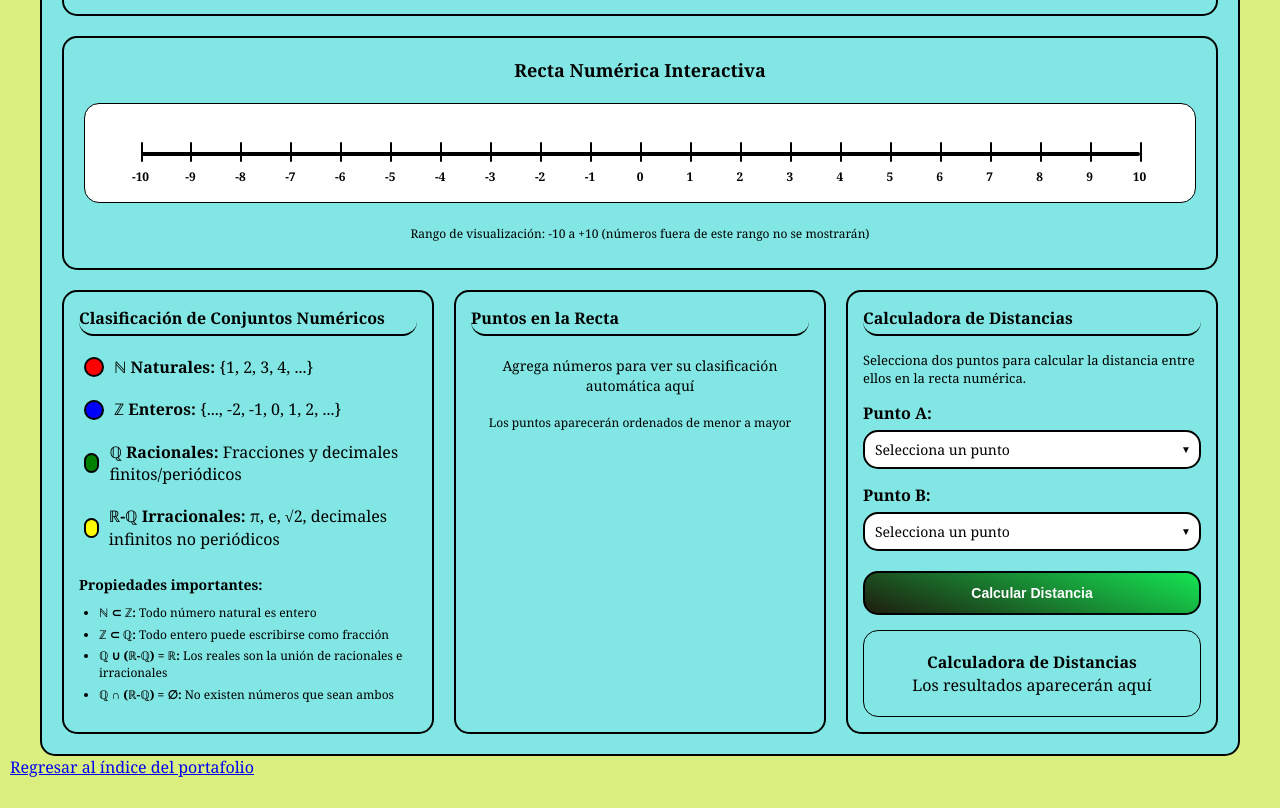
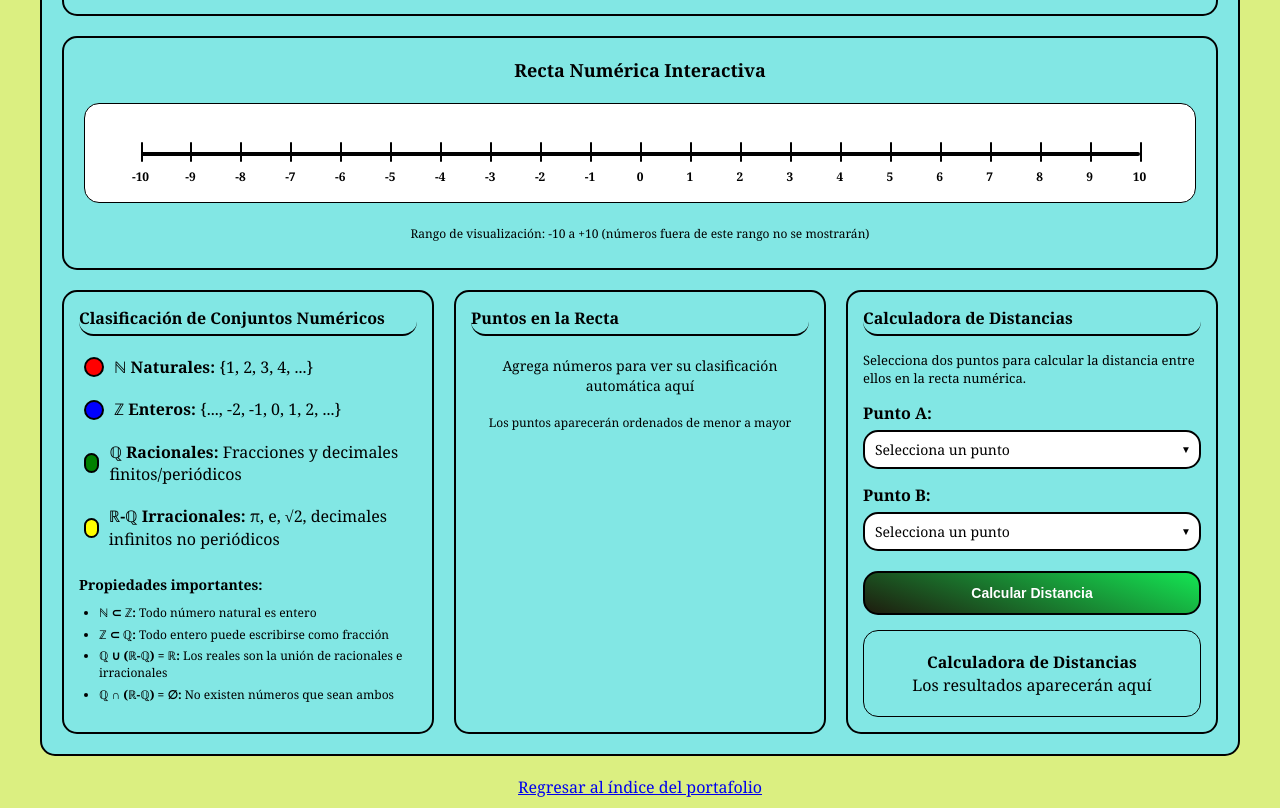
Before and after one commit to Joshua-221/PORTAFOLIO-DE-EVIDENCIAS, a plain HTML site: page actividades/actividad02/1-C_ACTIVIDAD2_CRUZJOSHUA 2 2.html in a window 1280 px wide. Shown: the part 362-1170 px from the top of the page. Drawn offline with Linux system fonts and the light colour scheme.

Commit message:
Agregar portafolio

```diff
--- a/actividades/actividad02/1-C_ACTIVIDAD2_CRUZJOSHUA 2 2.html
+++ b/actividades/actividad02/1-C_ACTIVIDAD2_CRUZJOSHUA 2 2.html
@@ -576,7 +576,9 @@
         </section>
     </div>
 
-    <a href="../../index.html">Regresar al índice del portafolio</a>
+    <a href="../../index.html" style="display: block; text-align: center; margin-top: 20px;">
+        Regresar al índice del portafolio
+    </a>
 
     <script>
         /* ==================== VARIABLES GLOBALES ==================== */
```
Also changed, not shown: actividades/actividad04/1-C_A04_Joshua_Cruz (1).html (+4 -0 lines), actividades/actividad08/1C_A08_JoshuaCruz.html (+5 -0 lines), actividades/actividad10/Act10_JoshuaCruz_1C.html (+4 -0 lines), actividades/actividad12/1C_A12_Joshua_Cruz.html (+3 -0 lines).
